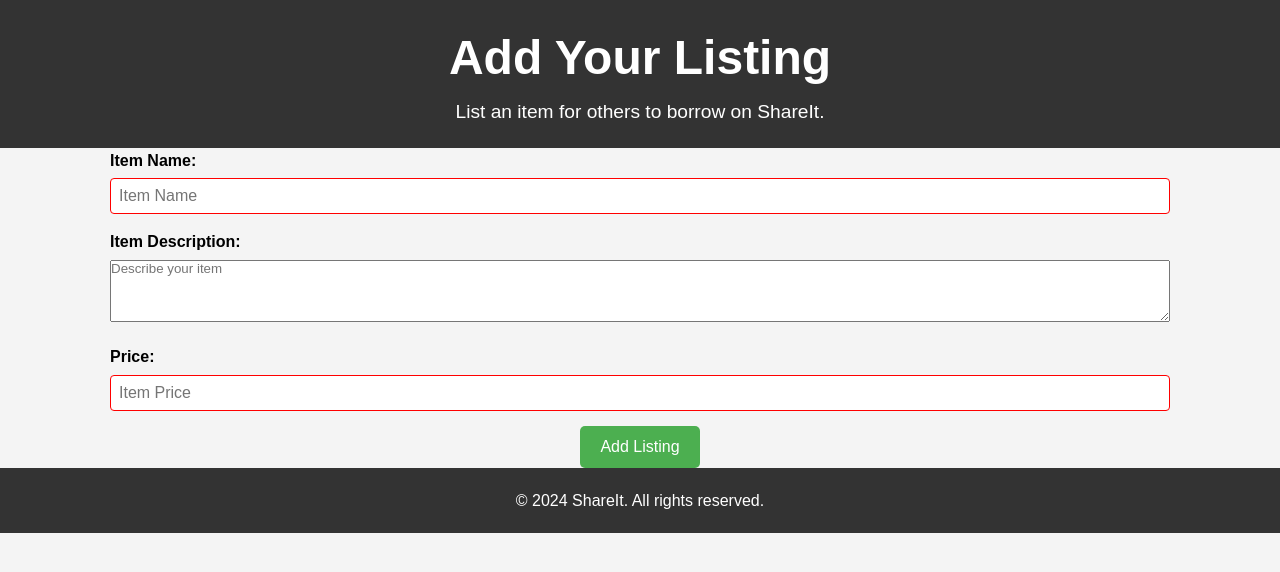
After one commit to Black-Seal/ShareIt, a Flask app: page /listitem in a window 1280 px wide. The commit adds this page. Shown: the top 572 px of the page. Run offline with Flask 3, Linux system fonts and the light colour scheme.

Commit message:
Added listing page

```diff
--- a/src/app.py
+++ b/src/app.py
@@ -68,5 +68,11 @@ def register():
 def listing():
     return render_template("listing.html")
 
+@app.route('/listitem', methods=['GET', 'POST'])
+def listitem():
+    # Logic to render the page where users can add a new listing
+    return render_template('listitem.html')  # Assuming this is the page for adding a new listing
+
+
 if __name__ == "__main__":
     app.run(debug=True)    # Enable debug first so can track errors
--- a/src/templates/listing.html
+++ b/src/templates/listing.html
@@ -33,7 +33,7 @@
     <section id="add-item">
         <div class="container" align="center">
             <h2>Want to Add an Item?</h2>
-            <a href="{{ url_for('register') }}">
+            <a href="{{ url_for('listitem') }}">
                 <button class="btn">Add New Item</button>
             </a>
         </div>
@@ -47,4 +47,5 @@
 
     <script src="{{ url_for('static', filename='script.js') }}"></script>
 </body>
+
 </html>
--- /dev/null
+++ b/src/templates/listitem.html
@@ -0,0 +1,57 @@
+<!DOCTYPE html>
+<html lang="en">
+
+<head>
+    <meta charset="UTF-8">
+    <meta name="viewport" content="width=device-width, initial-scale=1.0">
+    <meta name="description" content="Add your listing on ShareIt.">
+    <title>Add Listing - ShareIt</title>
+    <link rel="stylesheet" href="{{ url_for('static', filename='styles.css') }}">
+    <link rel="icon" type="image/x-icon" href="{{ url_for('static', filename='images/favicon.ico') }}">
+</head>
+
+<body>
+    <header>
+        <div class="container">
+            <h1>Add Your Listing</h1>
+            <p>List an item for others to borrow on ShareIt.</p>
+        </div>
+    </header>
+
+    <main>
+        <div class="container" align="center">
+            <form action="{{ url_for('listitem') }}" method="post" class="listing-form">
+                <div class="form-group">
+                    <label for="item_name">Item Name:</label>
+                    <input type="text" id="item_name" name="item_name" placeholder="Item Name" maxlength="255" required>
+                </div>
+
+                <!-- Improved Item Description -->
+                <div class="form-group">
+                    <label for="item_description">Item Description:</label>
+                    <textarea id="item_description" name="item_description" placeholder="Describe your item"
+                        maxlength="255" rows="4" style="width: 100%;" required></textarea>
+                </div>
+
+                <!-- Improved Price Field -->
+                <div class="form-group">
+                    <label for="item_price">Price:</label>
+                    <input type="number" id="item_price" name="item_price" placeholder="Item Price" min="0" step="0.01"
+                        max="9999999.99" required>
+                </div>
+
+                <button type="submit" class="btn btn-primary">Add Listing</button>
+            </form>
+        </div>
+    </main>
+
+    <footer>
+        <div class="container">
+            <p>&copy; 2024 ShareIt. All rights reserved.</p>
+        </div>
+    </footer>
+
+    <script src="{{ url_for('static', filename='script.js') }}"></script>
+</body>
+
+</html>
```
